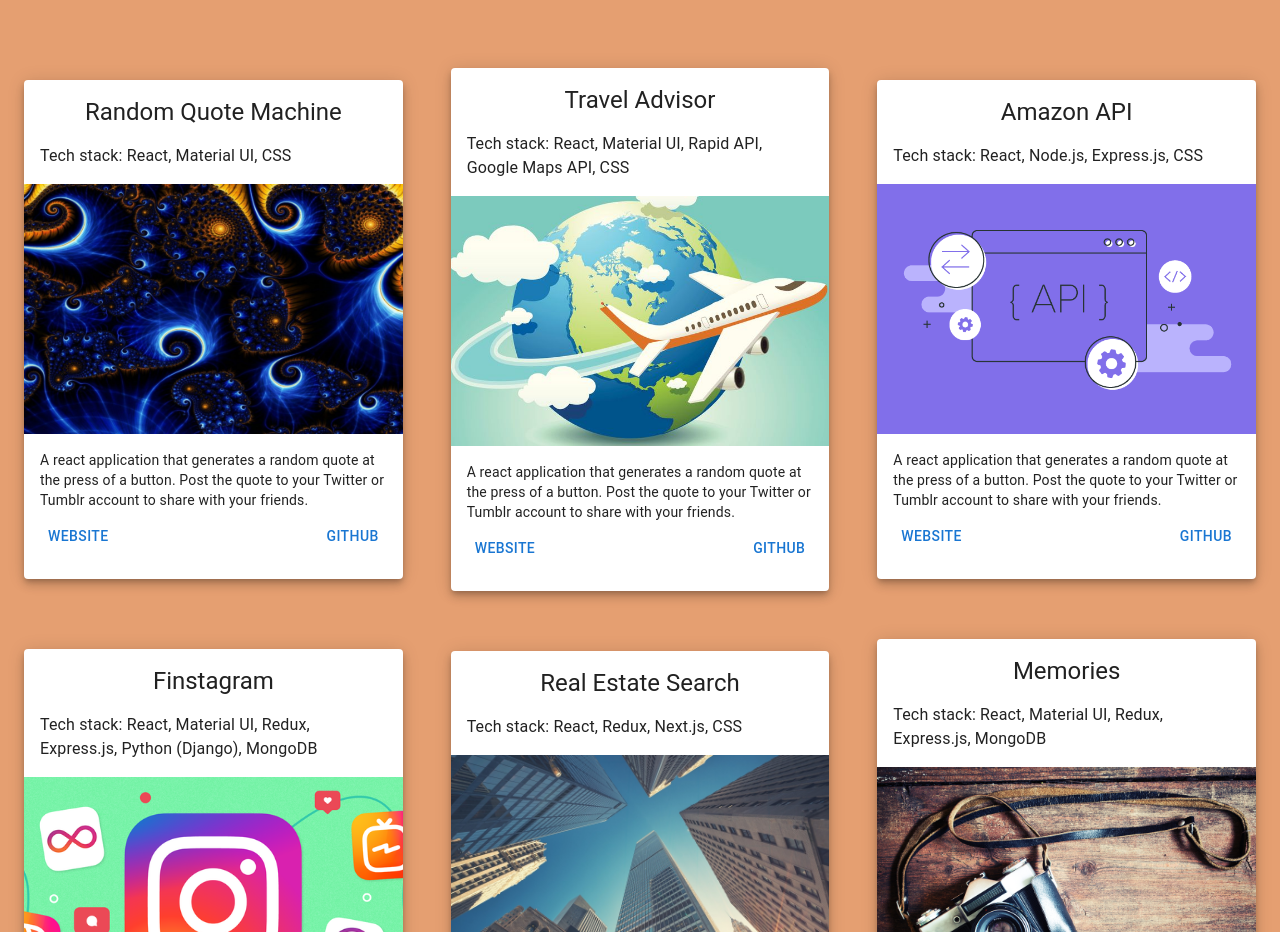
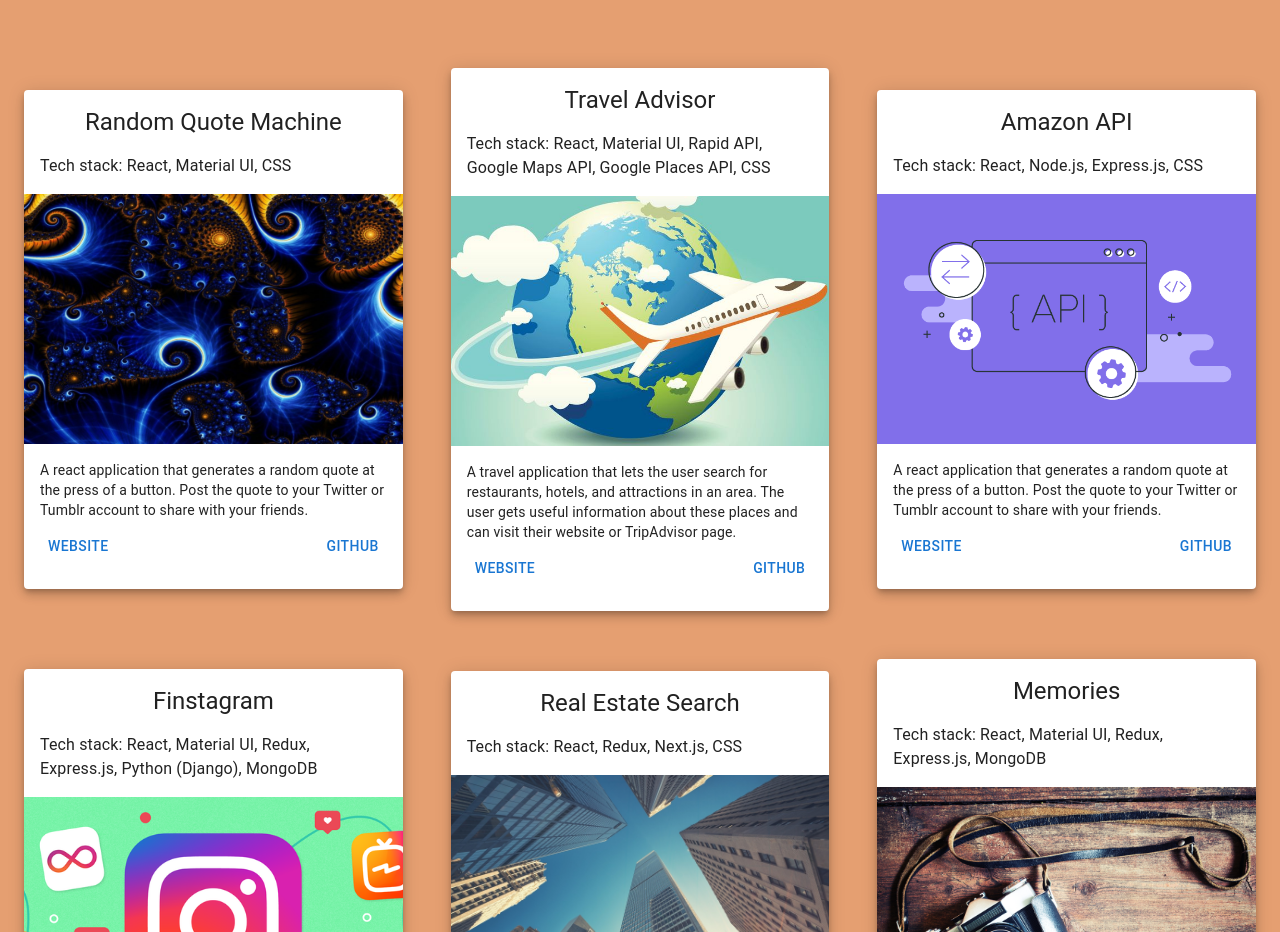
Before and after one commit to madisonkreitner/portfolio-react, a React (Create React App) app: page / in a window 1280 px wide. Shown: the part 860-1792 px from the top of the page. Built offline with nearby package versions, Linux system fonts and the light colour scheme.

Commit message:
Update travel advisor project info

```diff
--- a/src/components/projects/ProjectsSection.js
+++ b/src/components/projects/ProjectsSection.js
@@ -24,9 +24,10 @@ const projects = [
     {
         name:'Travel Advisor',
         image: travel,
-        stack: 'React, Material UI, Rapid API, Google Maps API, CSS',
-        description: 'A react application that generates a random quote at the press of a button. Post the quote to your Twitter or Tumblr account to share with your friends.',
-        github: 'https://github.com/mbradley-github/random-quote-machine/tree/master'
+        stack: 'React, Material UI, Rapid API, Google Maps API, Google Places API, CSS',
+        url: 'https://travel-mk.netlify.app/',
+        description: 'A travel application that lets the user search for restaurants, hotels, and attractions in an area. The user gets useful information about these places and can visit their website or TripAdvisor page.',
+        github: 'https://github.com/mbradley-github/travel-advisor'
     },
     {
         name:' Amazon API',
```
